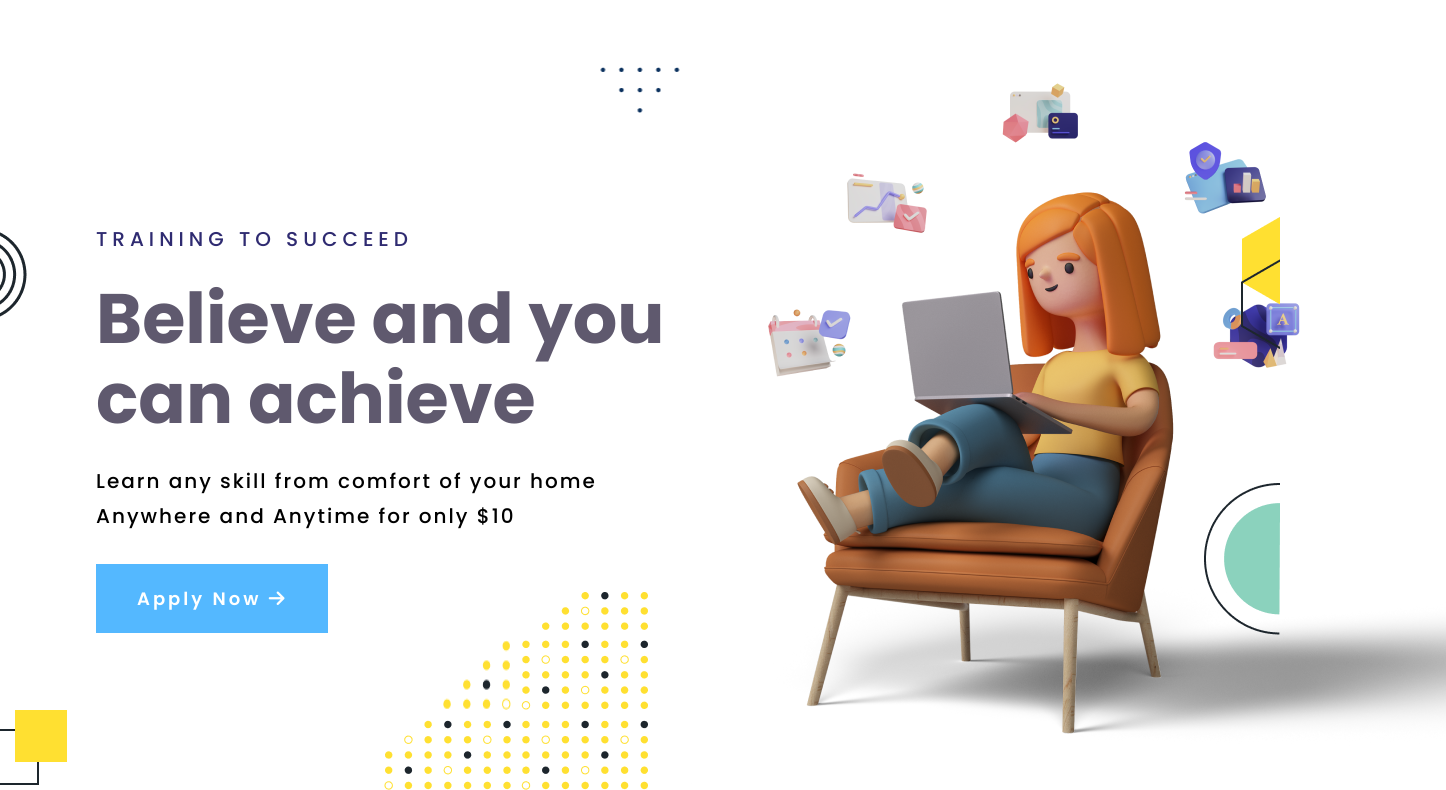
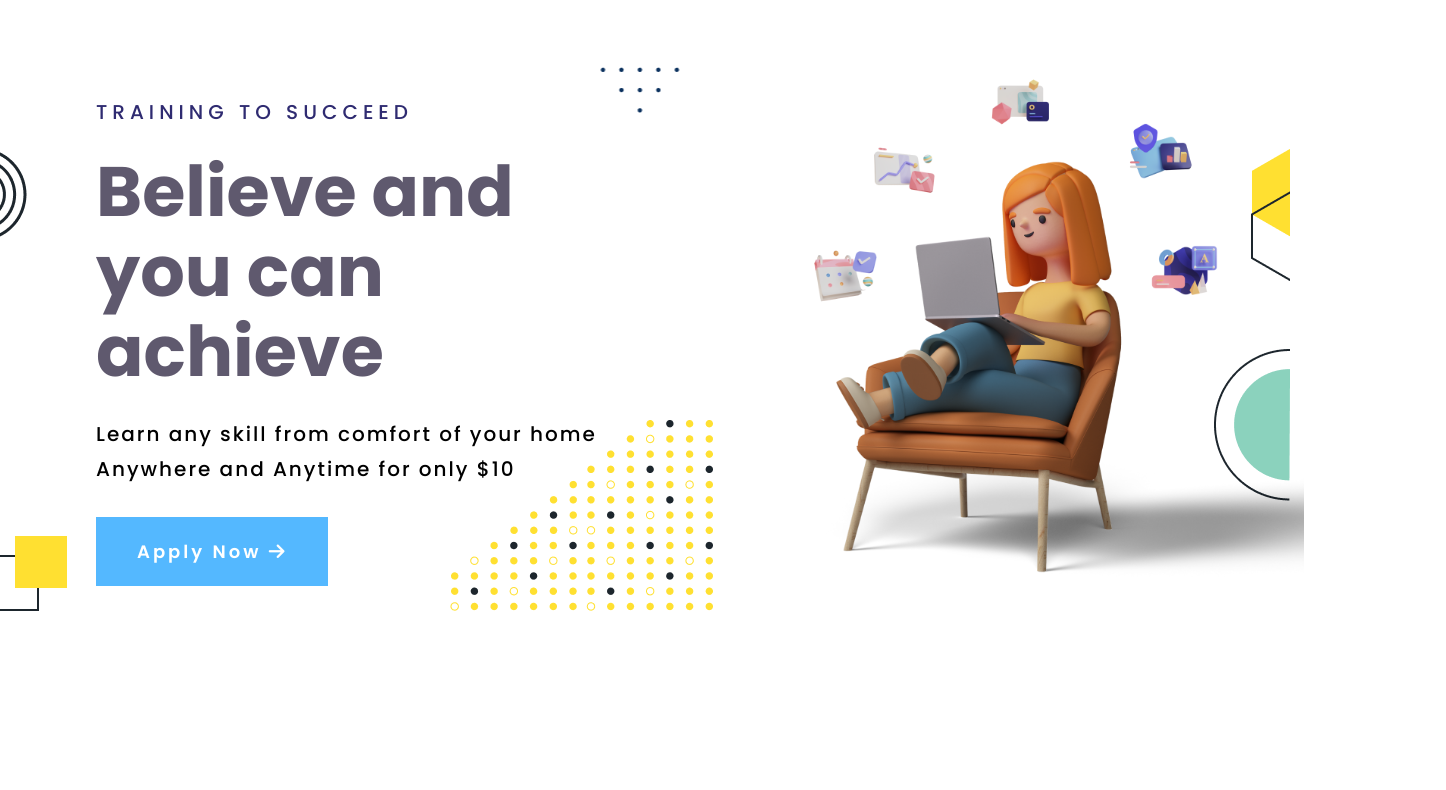
Before and after one commit to srshaheen/EdTech-Landing-Page, a plain HTML site: page index.html in a window 1280 px wide. Shown: the part 122-912 px from the top of the page, 1446 px wide, since content can reach past the window. After the commit the page ends 800 px from the top, so only its background shows below. Drawn offline with Linux system fonts and the light colour scheme.

Commit message:
fixes image sizing issue and shape issues

```diff
--- a/css/style.css
+++ b/css/style.css
@@ -111,6 +111,10 @@ nav ul a:hover {
   justify-content: space-between;
 }
 
+.hero-area > * {
+  flex: 1;
+}
+
 .hero-left .content h4 {
   font-size: 2rem;
   font-weight: 500;
@@ -124,7 +128,6 @@ nav ul a:hover {
   line-height: 8rem;
   font-weight: 700;
   padding: 2.5rem 0;
-  white-space: nowrap;
 }
 
 .hero-left .content p {
@@ -154,6 +157,19 @@ nav ul a:hover {
   border-radius: 1rem;
 }
 
+.hero-img {
+  max-width: 100%;
+  aspect-ratio: 1;
+}
+
+.hero-img img {
+  width: 100%;
+  height: 100%;
+  object-fit: cover;
+  position: relative;
+  left: 12rem;
+  overflow: hidden;
+}
 /* hero-shape */
 .shape1,
 .shape2,
@@ -164,7 +180,7 @@ nav ul a:hover {
 }
 
 .shape1 {
-  top: 8rem;
+  top: 0;
   left: 0;
 }
 
@@ -180,37 +196,18 @@ nav ul a:hover {
 }
 
 .shape4 {
-  bottom: 15rem;
-  right: 0;
+  bottom: 20%;
+  right: -1rem;
 }
 
 .shape5 {
-  top: 15rem;
-  right: 0;
+  top: 15%;
+  right: -1rem;
 }
 
 .bottom-shape {
-  display: flex;
-  flex-direction: column;
-  width: 20rem;
   position: absolute;
-  gap: 1rem;
-  left: 35%;
   bottom: 0;
-}
-
-.one {
-  display: flex;
-  justify-content: flex-end;
-}
-.two {
-  gap: 1rem;
-  display: flex;
-  justify-content: flex-end;
-}
-.three {
-  gap: 1rem;
-  display: flex;
-  justify-content: flex-end;
+  left: 45rem;
 }
 /* hero end */
--- a/index.html
+++ b/index.html
@@ -66,10 +66,10 @@
         <div class="hero-left">
           <div class="content">
             <h4>TRAINING TO SUCCEED</h4>
-            <h1>Believe and you <br />can achieve</h1>
+            <h1>Believe and you can achieve</h1>
             <p>
-              Learn any skill from comfort of your home Anywhere and Anytime for
-              only $10
+              Learn any skill from comfort of your home <br />
+              Anywhere and Anytime for only $10
             </p>
             <a href="#">Apply Now <i class="fa-solid fa-arrow-right"></i> </a>
           </div>
@@ -83,17 +83,7 @@
         </div>
       </div>
       <div class="bottom-shape">
-        <div class="one">
-          <img src="./img/1.png" alt="shape" />
-        </div>
-        <div class="two">
-          <img src="./img/3.png" alt="shape" />
-          <img src="./img/2.png" alt="shape" />
-        </div>
-        <div class="three">
-          <img src="./img/4.png" alt="shape" />
-          <img src="./img/5.png" alt="shape" />
-        </div>
+        <img src="./img/bottom-shape.png" alt="shape" />
       </div>
     </section>
     <!-- hero end -->
```
Also changed, not shown: img/1.png (deleted), img/2.png (deleted), img/3.png (deleted), img/4.png (deleted), img/5.png (deleted), img/bottom-shape.png (added).
